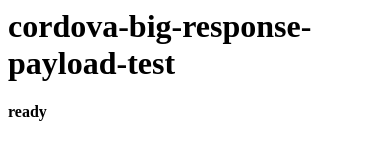
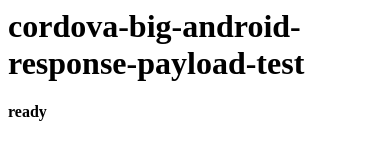
Before and after one commit to brodybits/cordova-big-android-response-payload-test, a website: page www/index.html in a window 390 px wide. Drawn offline with Linux system fonts and the light colour scheme; some packages are replaced by stand-ins of ours.

Commit message:
update project name
to: cordova-big-android-response-payload-test

```diff
--- a/package.json
+++ b/package.json
@@ -1,5 +1,5 @@
 {
-  "name": "cordova-big-response-payload-test",
+  "name": "cordova-big-android-response-payload-test",
   "version": "0.0.1-dev",
   "// copyright": "Copyright 2020-present Christopher J. Brody <chris.brody+brodybits@gmail.com>",
   "description": "big response payload test",
--- a/www/index.html
+++ b/www/index.html
@@ -3,7 +3,7 @@
     <link rel="stylesheet" href="body.css"/>
   </head>
   <body>
-    <h1>cordova-big-response-payload-test</h1>
+    <h1>cordova-big-android-response-payload-test</h1>
     <div id="status"/>
     <script src="cordova.js"></script>
     <script src="app.js"></script>
```
Also changed, not shown: README.md.
